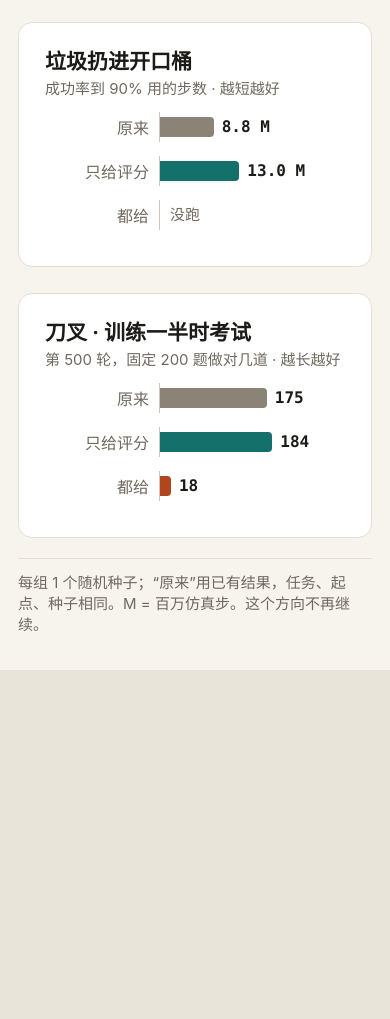
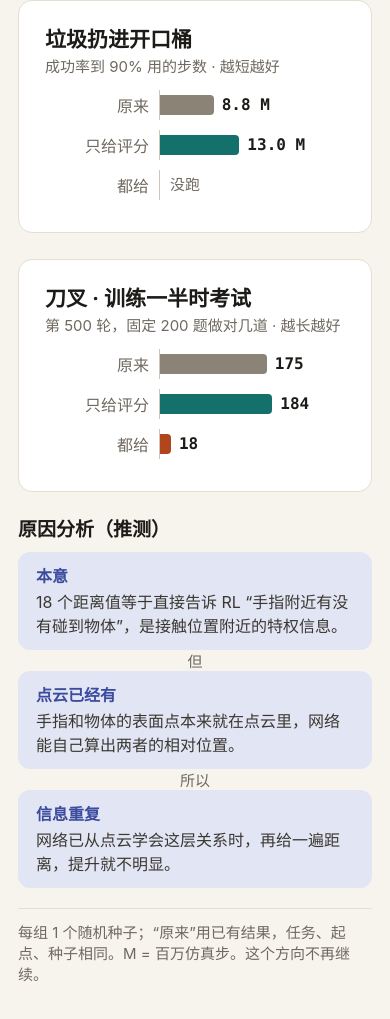
Before and after one commit to QLL-CCDD/Report-Transit, a plain HTML site: page e19-gripper-sdf-result-2026-11-26.html in a window 390 px wide. Shown: the part 2072-3091 px from the top of the page. Before the commit the page ends 2742 px from the top, so only its background shows below. Drawn offline with Linux system fonts and the light colour scheme.

Commit message:
E-19 结果汇报：结论页加原因分析

```diff
--- a/e19-gripper-sdf-result-2026-11-26.html
+++ b/e19-gripper-sdf-result-2026-11-26.html
@@ -52,11 +52,11 @@ button:focus-visible{outline:2px solid var(--p3);outline-offset:2px}
 /* page 2 */
 .answer{margin-top:26px;background:var(--p1-soft);border-left:5px solid var(--p1);border-radius:0 12px 12px 0;padding:18px 26px;font-size:26px;color:var(--ink)}
 .answer b{color:var(--p1)}
-.charts{display:grid;grid-template-columns:1fr 1fr 1fr;gap:26px;margin-top:30px}
+.charts{display:grid;grid-template-columns:1fr 1fr 1fr;gap:26px;margin-top:20px}
 .card{background:var(--card);border:1px solid var(--line);border-radius:14px;padding:22px 26px}
 .card h3{font:700 21px var(--serif);color:var(--ink);margin:0 0 2px}
 .card .q{font-size:15px;color:var(--muted);margin:0 0 14px}
-.row{display:grid;grid-template-columns:104px 1fr;align-items:center;gap:10px;margin:14px 0;font-size:16px}
+.row{display:grid;grid-template-columns:104px 1fr;align-items:center;gap:10px;margin:10px 0;font-size:16px}
 .row .lab{color:var(--muted);text-align:right}
 .track{position:relative;height:30px;border-left:1px solid var(--line2)}
 .bar{position:absolute;left:0;top:5px;height:20px;border-radius:0 4px 4px 0}
@@ -64,13 +64,19 @@ button:focus-visible{outline:2px solid var(--p3);outline-offset:2px}
 .na{color:var(--muted);font-size:15px;line-height:30px;padding-left:10px}
 .legend{display:flex;gap:26px;font-size:16px;color:var(--ink2);margin-top:22px}
 .legend i{display:inline-block;width:14px;height:14px;border-radius:3px;margin-right:8px;vertical-align:-2px}
+.why{margin-top:22px}
+.why-h{font:700 19px var(--serif);color:var(--ink);margin-bottom:10px}
+.why-flow{display:grid;grid-template-columns:1fr 44px 1fr 44px 1fr;align-items:stretch}
+.why-c{background:var(--p3-soft);border-radius:12px;padding:12px 18px;font-size:16px;line-height:1.5;color:var(--ink2)}
+.why-t{display:block;font-weight:700;color:var(--p3);margin-bottom:2px}
+.why-a{align-self:center;text-align:center;font-size:15px;color:var(--muted)}
 .foot{position:absolute;left:88px;right:88px;bottom:34px;font-size:15px;color:var(--muted);border-top:1px solid var(--line);padding-top:12px}
 nav{position:fixed;right:20px;bottom:16px;display:flex;gap:8px;align-items:center;font:14px var(--mono);color:var(--muted);z-index:5}
 @media (max-width:900px){
   html,body{overflow:auto;height:auto}
   #stage{position:static;width:auto;height:auto;transform:none!important}
   .slide{display:block;position:relative;padding:36px 18px;box-shadow:none}
-  .cols,.charts{grid-template-columns:1fr}
+  .cols,.charts,.why-flow{grid-template-columns:1fr}
   .view{height:380px}.foot{position:static;margin-top:20px}
   nav{display:none}
 }
@@ -122,6 +128,16 @@ nav{position:fixed;right:20px;bottom:16px;display:flex;gap:8px;align-items:cente
     <div class="card" id="g1"><h3>刀叉放进盒子</h3><p class="q">成功率到 90% 用的步数 · 越短越好</p></div>
     <div class="card" id="g2"><h3>垃圾扔进开口桶</h3><p class="q">成功率到 90% 用的步数 · 越短越好</p></div>
     <div class="card" id="g3"><h3>刀叉 · 训练一半时考试</h3><p class="q">第 500 轮，固定 200 题做对几道 · 越长越好</p></div>
+  </div>
+  <div class="why">
+    <div class="why-h">原因分析（推测）</div>
+    <div class="why-flow">
+      <div class="why-c"><span class="why-t">本意</span>18 个距离值等于直接告诉 RL “手指附近有没有碰到物体”，是接触位置附近的特权信息。</div>
+      <div class="why-a">但</div>
+      <div class="why-c"><span class="why-t">点云已经有</span>手指和物体的表面点本来就在点云里，网络能自己算出两者的相对位置。</div>
+      <div class="why-a">所以</div>
+      <div class="why-c"><span class="why-t">信息重复</span>网络已从点云学会这层关系时，再给一遍距离，提升就不明显。</div>
+    </div>
   </div>
   <div class="foot">每组 1 个随机种子；“原来”用已有结果，任务、起点、种子相同。M = 百万仿真步。这个方向不再继续。</div>
 </section>
```
Also changed, not shown: 1 other file.
